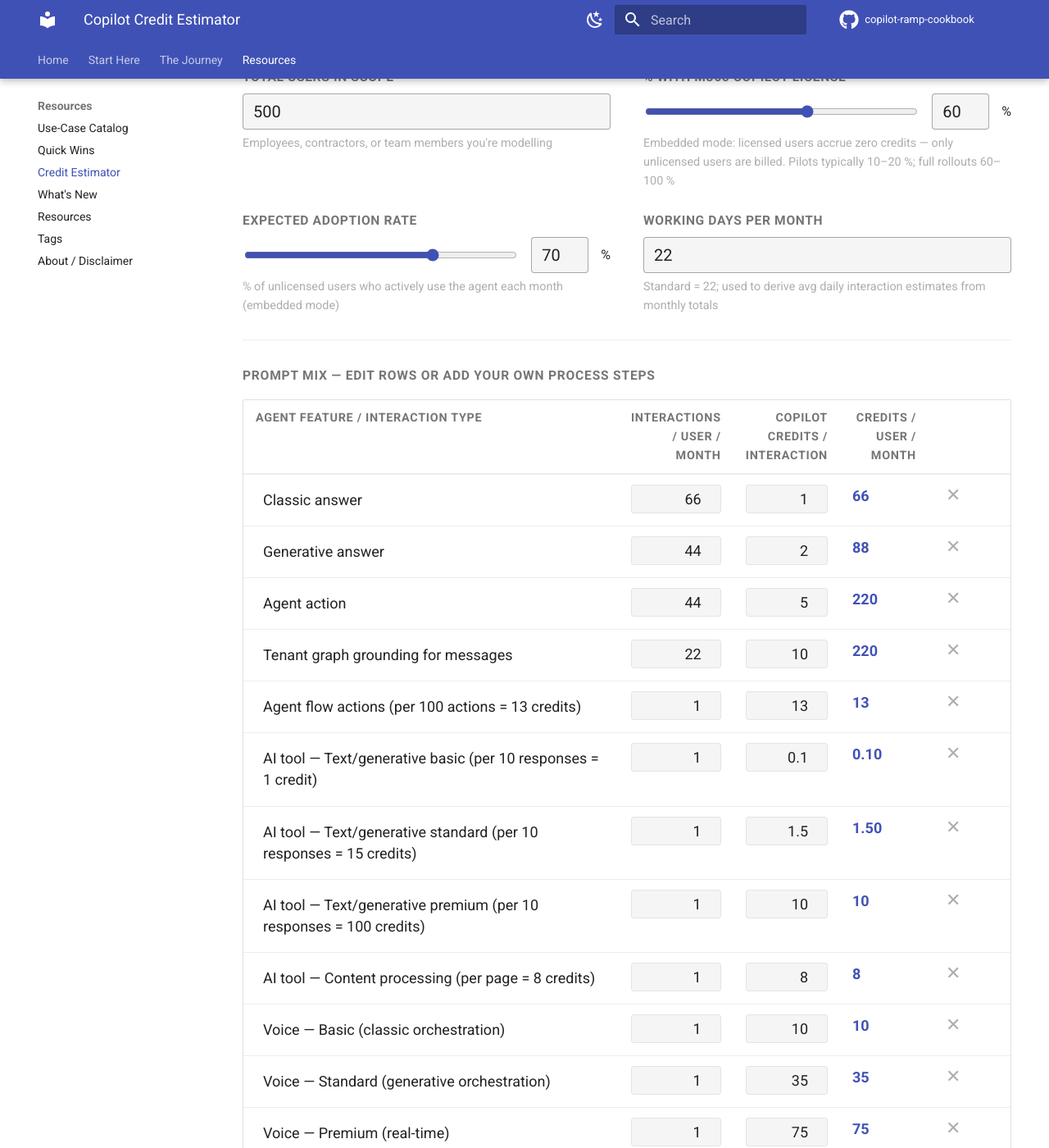
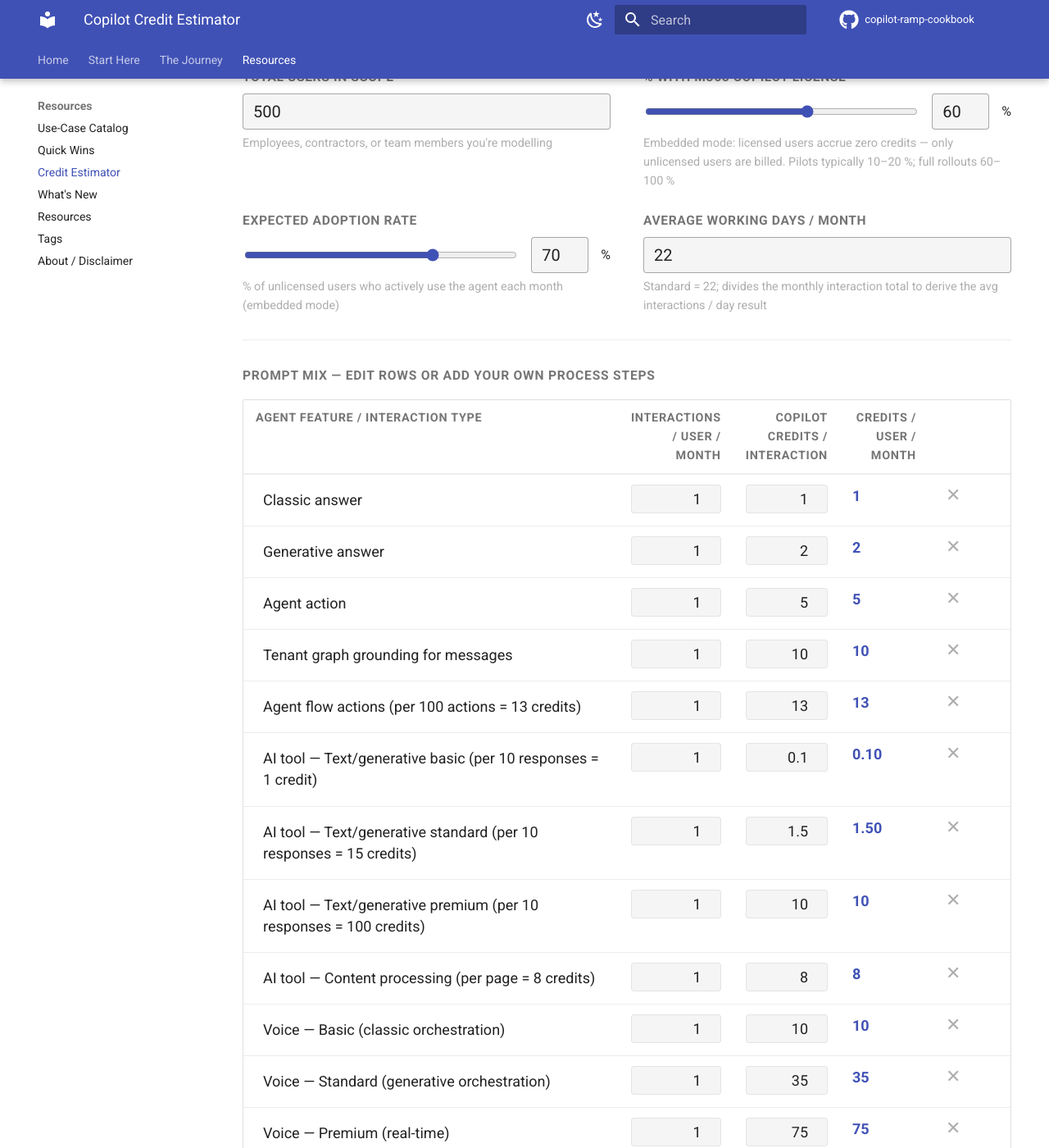
Before and after one commit to MawellGlass/copilot-ramp-cookbook, an MkDocs documentation site: the page built from docs/credit-estimator.md, in a window 1280 px wide and 1400 px high, scrolled down 913 px. Shown: the whole window at 82% size. Built offline with MkDocs 1.6.1 and Material for MkDocs 9.7.7, drawn with Linux system fonts in a browser that asks for light colours; comment, search, counter and statistics services are not loaded; some of the changed text lies outside the part shown.

Commit message:
Credit estimator: default all row interactions to 1; rename working days field

```diff
--- a/docs/credit-estimator.md
+++ b/docs/credit-estimator.md
@@ -207,9 +207,9 @@
     <div class="hint" id="adopt-hint">% of unlicensed users who actively use the agent each month (embedded mode)</div>
   </div>
   <div class="calc-field">
-    <label for="workDays">Working days per month</label>
+    <label for="workDays">Average working days / month</label>
     <input type="number" id="workDays" min="1" max="31" value="22" oninput="recalc()">
-    <div class="hint">Standard = 22; used to derive avg daily interaction estimates from monthly totals</div>
+    <div class="hint">Standard = 22; divides the monthly interaction total to derive the avg interactions / day result</div>
   </div>
 </div>
 
@@ -281,10 +281,10 @@
 
 var defaultRows = [
   // ── Core agent interactions ──
-  { name: 'Classic answer',                                    prompts: 66,   credits: 1    },
-  { name: 'Generative answer',                                 prompts: 44,   credits: 2    },
-  { name: 'Agent action',                                      prompts: 44,   credits: 5    },
-  { name: 'Tenant graph grounding for messages',               prompts: 22,   credits: 10   },
+  { name: 'Classic answer',                                    prompts: 1,    credits: 1    },
+  { name: 'Generative answer',                                 prompts: 1,    credits: 2    },
+  { name: 'Agent action',                                      prompts: 1,    credits: 5    },
+  { name: 'Tenant graph grounding for messages',               prompts: 1,    credits: 10   },
   { name: 'Agent flow actions (per 100 actions = 13 credits)', prompts: 1,    credits: 13   },
   // ── AI tools ──
   { name: 'AI tool — Text/generative basic  (per 10 responses = 1 credit)',    prompts: 1, credits: 0.1  },
```
